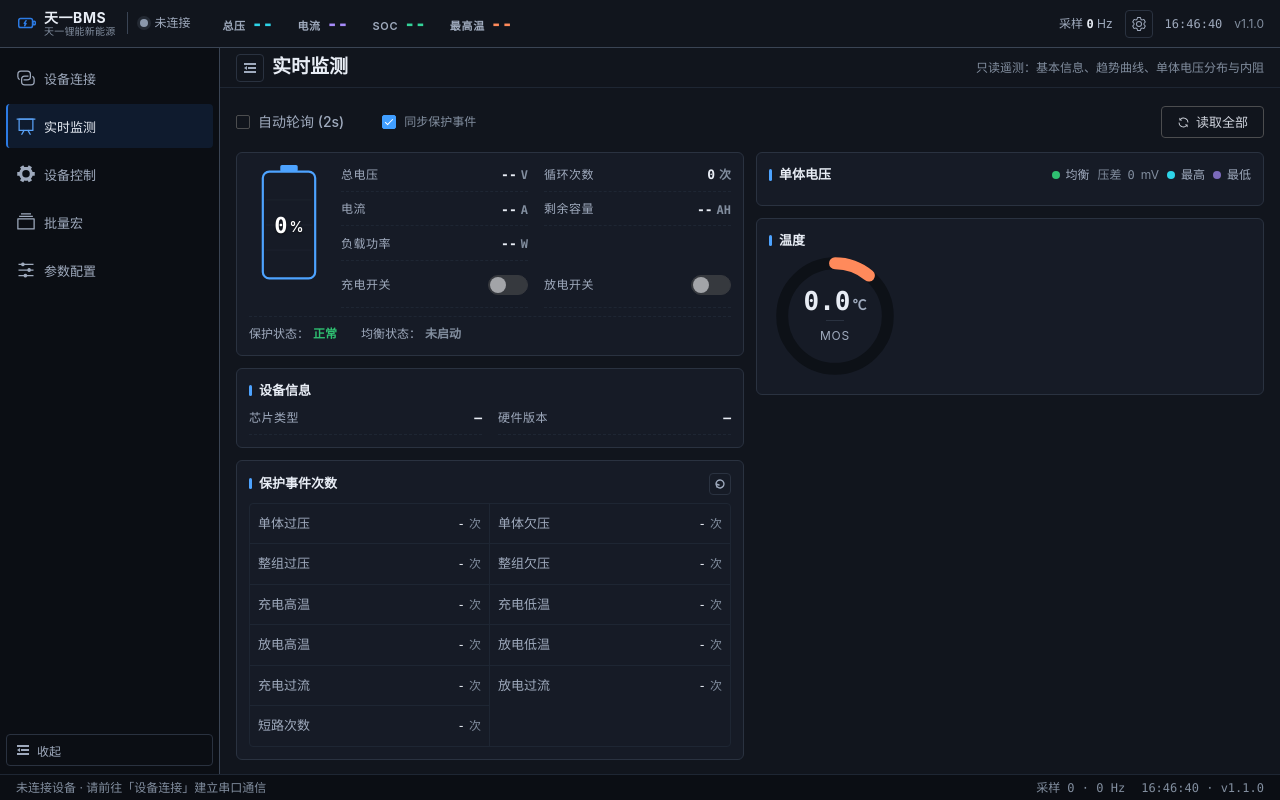
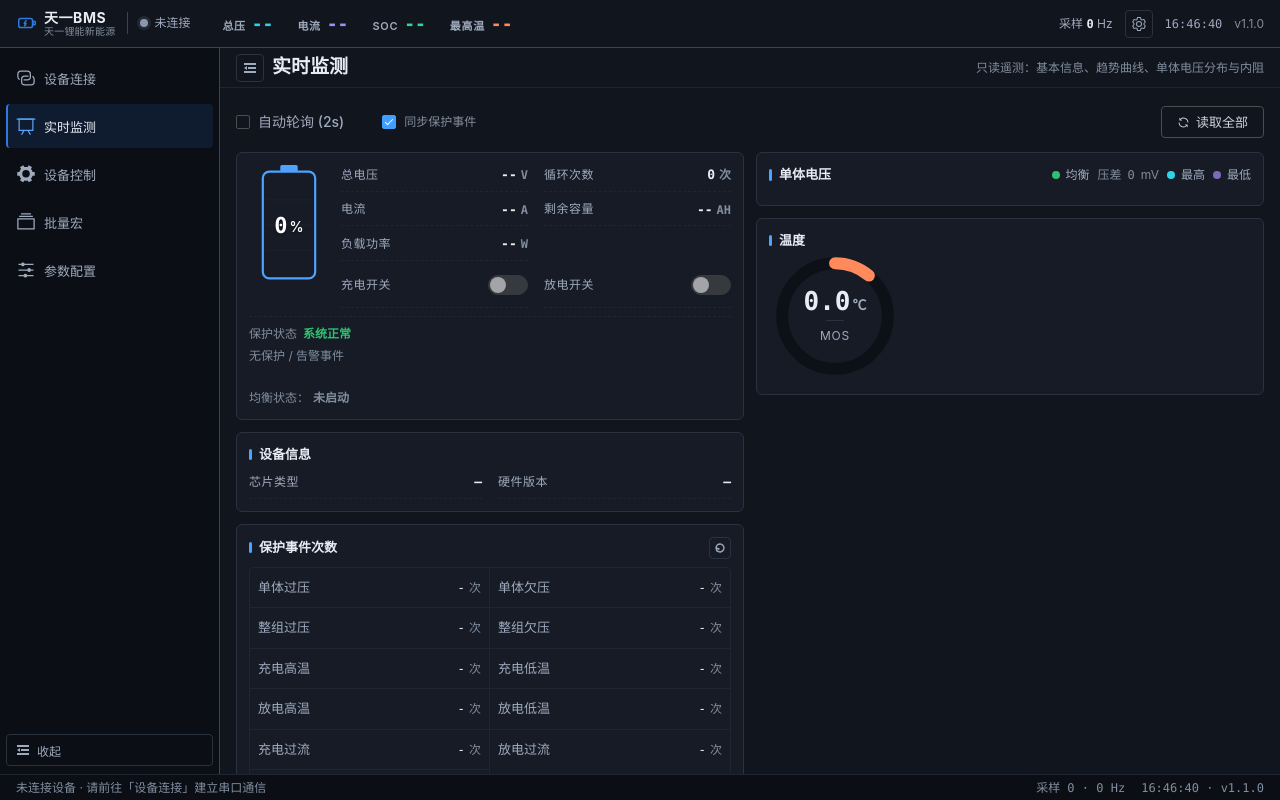
Before and after one commit to FengShaduVIP/swj-ty, a Vue app: page / in a window 1280 px wide. Built offline with nearby package versions, Linux system fonts and the light colour scheme.

Commit message:
feat: 接入告警字典(ALARM_BIT)并把保护/告警状态改为 chip 列表

```diff
--- a/src/components/JbdPanel.vue
+++ b/src/components/JbdPanel.vue
@@ -74,14 +74,33 @@
             </div>
           </div>
           <div class="battery-foot">
-            <span class="bf-item">
-              <span class="bf-label">保护状态：</span>
-              <span :class="['bf-val', protectClass]">{{ protectText }}</span>
-            </span>
-            <span class="bf-item">
+            <div class="bf-item bf-item--stack">
+              <div class="bf-label-row">
+                <span class="bf-label">保护状态</span>
+                <span :class="['bf-val', allNormal ? 'state--ok' : 'state--critical']">
+                  {{ allNormal ? '系统正常' : `${activeProtects.length + activeAlarms.length} 条触发` }}
+                </span>
+              </div>
+              <div v-if="allNormal" class="bf-empty">无保护 / 告警事件</div>
+              <div v-else class="chip-row">
+                <span
+                  v-for="p in activeProtects"
+                  :key="`p-${p}`"
+                  class="evt-chip evt-chip--crit"
+                  :title="`protectStatus bit`"
+                >{{ p }}</span>
+                <span
+                  v-for="a in activeAlarms"
+                  :key="`a-${a}`"
+                  class="evt-chip evt-chip--warn"
+                  :title="`alarmStatus bit`"
+                >{{ a }}</span>
+              </div>
+            </div>
+            <div class="bf-item bf-item--inline">
               <span class="bf-label">均衡状态：</span>
               <span :class="['bf-val', balanceClass]">{{ balanceText }}</span>
-            </span>
+            </div>
           </div>
         </section>
 
@@ -183,6 +202,7 @@ const {
   connected, basicInfo, cellVoltages, protectList, cellMax, cellMin,
   maxTemp, socStatus, tempStatus, autoPollProxy, cellClass, fmt, pad,
   chipTypeName, hwVersion,
+  activeProtects, activeAlarms,
   readBasic, readCells, readProtect, readChip, readHw,
 } = j
 
@@ -202,12 +222,11 @@ const mosTemp = computed(() => {
   if (!t.length) return maxTemp.value
   return t[0]
 })
-const protecting      = computed(() => !!j.activeProtects.value.length)
+const protecting      = computed(() => !!(activeProtects.value.length + activeAlarms.value.length))
 const pressureDiff    = computed(() => cellMax.value && cellMin.value ? cellMax.value - cellMin.value : 0)
 
-// 保护 / 均衡文本与色
-const protectText = computed(() => j.activeProtects.value.length ? '保护中' : '正常')
-const protectClass = computed(() => j.activeProtects.value.length ? 'state--critical' : 'state--ok')
+// 保护 / 告警 / 均衡整体状态：全空 → 正常；任一存在 → 异常
+const allNormal      = computed(() => !activeProtects.value.length && !activeAlarms.value.length)
 const balanceText = computed(() => {
   const b = basicInfo.value
   if (!b) return '未启动'
@@ -384,18 +403,45 @@ onUnmounted(() => {
 
 /* 底部保护 / 均衡状态行 */
 .battery-foot {
-  display: flex; align-items: center; gap: var(--space-8);
+  display: flex; align-items: flex-start; gap: var(--space-8);
   padding-top: var(--space-4);
   margin-top: var(--space-4);
   border-top: 1px dashed var(--border-subtle);
+  flex-wrap: wrap;
 }
 .bf-item { display: flex; align-items: center; gap: 4px; font-size: var(--fs-caption); color: var(--text-secondary); }
-.bf-val { font-family: var(--font-mono); font-weight: var(--fw-semibold); }
+.bf-item--stack  { flex-direction: column; align-items: flex-start; gap: 4px; flex: 1 1 360px; min-width: 0; }
+.bf-item--inline { flex: 0 0 auto; }
+.bf-label        { color: var(--text-tertiary); }
+.bf-label-row    { display: flex; align-items: center; gap: var(--space-3); }
+.bf-val          { font-family: var(--font-mono); font-weight: var(--fw-semibold); }
+.bf-empty        { font-size: var(--fs-caption); color: var(--text-tertiary); }
 .state--ok      { color: var(--ok); }
 .state--warning { color: var(--warning); }
 .state--critical{ color: var(--critical); }
 .state--info    { color: var(--info); }
 .state--neutral { color: var(--text-tertiary); }
+
+/* 保护 / 告警 chip 列表（电池底部状态） */
+.chip-row    { display: flex; flex-wrap: wrap; gap: 4px; }
+.evt-chip    {
+  display: inline-flex; align-items: center;
+  height: 18px; padding: 0 6px;
+  font-size: var(--fs-micro); line-height: 1;
+  border-radius: var(--radius-sm);
+  border: 1px solid transparent;
+  white-space: nowrap;
+}
+.evt-chip--crit {
+  color: var(--critical);
+  background: var(--critical-bg);
+  border-color: var(--critical-border);
+}
+.evt-chip--warn {
+  color: var(--warning);
+  background: var(--warning-bg);
+  border-color: var(--warning-border);
+}
 
 /* ============ 设备信息 ============ */
 .dev-grid {
--- a/src/jbd/jbd-protocol.ts
+++ b/src/jbd/jbd-protocol.ts
@@ -279,10 +279,31 @@ export function parseBasicInfo(data: number[]): BasicInfo {
 }
 
 export const PROTECT_BIT: Record<number, string> = {
-  0: '单体过压', 1: '单体欠压', 2: '整组过压', 3: '整组欠压',
-  4: '充电过温', 5: '充电低温', 6: '放电过温', 7: '放电低温',
-  8: '充电过流', 9: '放电过流', 10: '短路', 11: '前端检测IC错误',
-  12: '软件锁定MOS', 13: '充电MOS击穿', 14: '放电MOS击穿', 15: '预留',
+  0: '单体过压保护', 1: '单体欠压保护', 2: '整组过压保护', 3: '整组欠压保护',
+  4: '充电过温保护', 5: '充电低温保护', 6: '放电过温保护', 7: '放电低温保护',
+  8: '充电过流保护', 9: '放电过流保护', 10: '短路保护', 11: '前端检测 IC 错误',
+  12: '软件锁定 MOS', 13: '充电 MOS 击穿标志', 14: '放电 MOS 击穿标志', 15: '预留',
+}
+
+/**
+ * 告警状态位图（BasicInfo.alarmStatus，U16，仅低 12 bit 有效）
+ * bit0 单体高压告警
+ * bit1 单体低压告警
+ * bit2 整组高压告警
+ * bit3 整组低压告警
+ * bit4 充电高温告警
+ * bit5 充电低温告警
+ * bit6 放电高温告警
+ * bit7 放电低温告警
+ * bit8 充电电流大告警
+ * bit9 放电电流大告警
+ * bit10 单体压差大告警
+ * bit11 容量低告警
+ */
+export const ALARM_BIT: Record<number, string> = {
+  0: '单体高压告警', 1: '单体低压告警', 2: '整组高压告警', 3: '整组低压告警',
+  4: '充电高温告警', 5: '充电低温告警', 6: '放电高温告警', 7: '放电低温告警',
+  8: '充电电流大告警', 9: '放电电流大告警', 10: '单体压差大告警', 11: '容量低告警',
 }
 
 export function toHex(frame: number[]): string {
--- a/src/jbd/useJbd.ts
+++ b/src/jbd/useJbd.ts
@@ -9,7 +9,7 @@ import {
   buildFactoryPwdModify, buildFactoryPwdClear,
   buildBtPair, buildBtPwdModify, buildHeating,
   parseBasicInfo, parseCellVoltages, parseHardwareVersion, parseProtectCounts, parseInternalRes,
-  PROTECT_BIT, type BasicInfo, type Frame,
+  PROTECT_BIT, ALARM_BIT, type BasicInfo, type Frame,
 } from '@/jbd/jbd-protocol'
 import { jbdBus } from '@/jbd/jbd-bus'
 import { PARAM_TABLE, paramFormat, paramDispUnit, CHIP_TYPES } from '@/jbd/jbd-params'
@@ -65,6 +65,16 @@ const activeProtects = computed(() => {
   const out: string[] = []
   for (let bit = 0; bit <= 15; bit++) {
     if (basicInfo.value.protectStatus & (1 << bit)) out.push(PROTECT_BIT[bit] || `bit${bit}`)
+  }
+  return out
+})
+const activeAlarms = computed(() => {
+  const status = basicInfo.value?.alarmStatus
+  if (status === undefined) return []
+  const out: string[] = []
+  // 仅低 12 bit 有效（与 ALARM_BIT 字典对齐）；预留位忽略
+  for (let bit = 0; bit <= 11; bit++) {
+    if (status & (1 << bit)) out.push(ALARM_BIT[bit] || `bit${bit}`)
   }
   return out
 })
@@ -350,7 +360,7 @@ function handleFrame(f: Frame) {
       ui.live.soc = bi.rsoc
       ui.live.maxTemp_C = bi.temperatures_C.length ? Math.max(...bi.temperatures_C) : null
       ui.live.cellCount = bi.cellCount
-      ui.alarmCount = activeProtects.value.length
+      ui.alarmCount = activeProtects.value.length + activeAlarms.value.length
       recordSample()
       break
     }
@@ -387,7 +397,7 @@ export function useJbd() {
     heatStartTemp, heatStopTemp,
     history, recordTrend, trendMetric,
     // 派生
-    cellMax, cellMin, maxTemp, activeProtects, writableParams,
+    cellMax, cellMin, maxTemp, activeProtects, activeAlarms, writableParams,
     socStatus, socLabel, tempStatus,
     paramRegText, paramNameText, paramRawHex, paramDisplayText, paramAsciiText, paramUnitText,
     protectList, trendSeries, trendUnit, chipTypeName,
```
